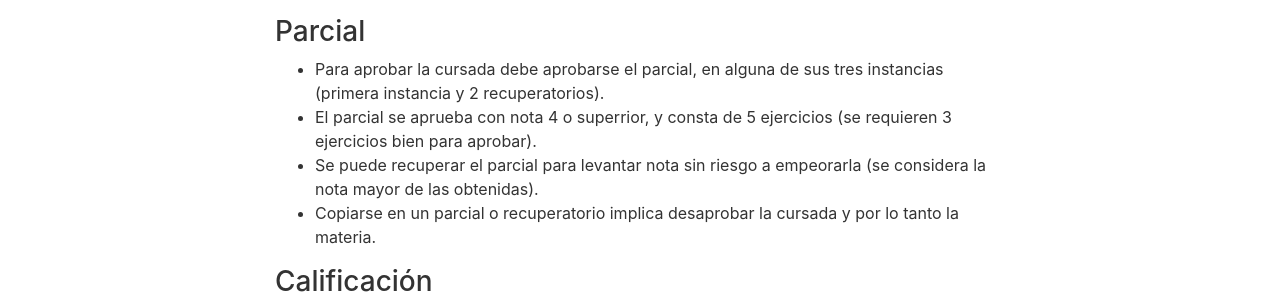
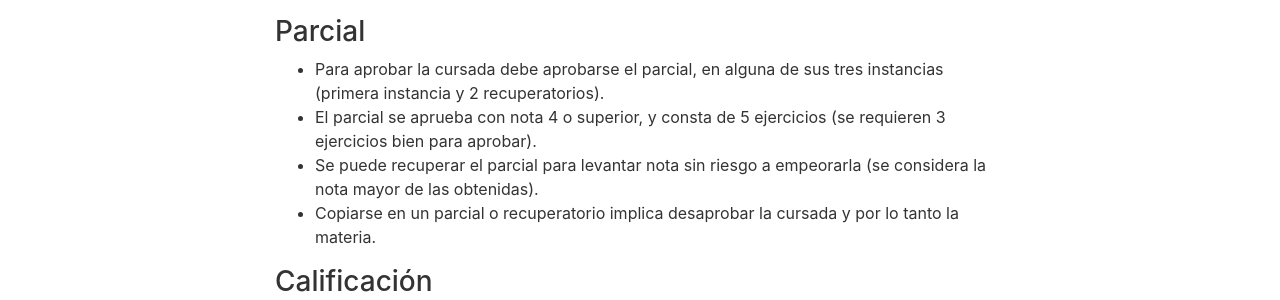
Before and after one commit to algoritmos-rw/tda_bg, a Jekyll site: the page built from regimen.md, in a window 1280 px wide and 1050 px high. Shown: the part 679-979 px from the top of the window. Built offline with Jekyll 4.4.1, drawn with Linux system fonts in a browser that asks for light colours; nearby versions of some CDN libraries; our own code applies the rules of GitHub Pages for plain Markdown files.

Commit message:
Update regimen.md

```diff
--- a/regimen.md
+++ b/regimen.md
@@ -18,7 +18,7 @@ Régimen de cursada
 ### Parcial
 
 * Para aprobar la cursada debe aprobarse el parcial, en alguna de sus tres instancias (primera instancia y 2 recuperatorios).
-* El parcial se aprueba con nota 4 o superrior, y consta de 5 ejercicios (se requieren 3 ejercicios bien para aprobar).
+* El parcial se aprueba con nota 4 o superior, y consta de 5 ejercicios (se requieren 3 ejercicios bien para aprobar).
 * Se puede recuperar el parcial para levantar nota sin riesgo a empeorarla (se considera la nota mayor de las obtenidas).
 * Copiarse en un parcial o recuperatorio implica desaprobar la cursada y por lo tanto la materia.
 
```
